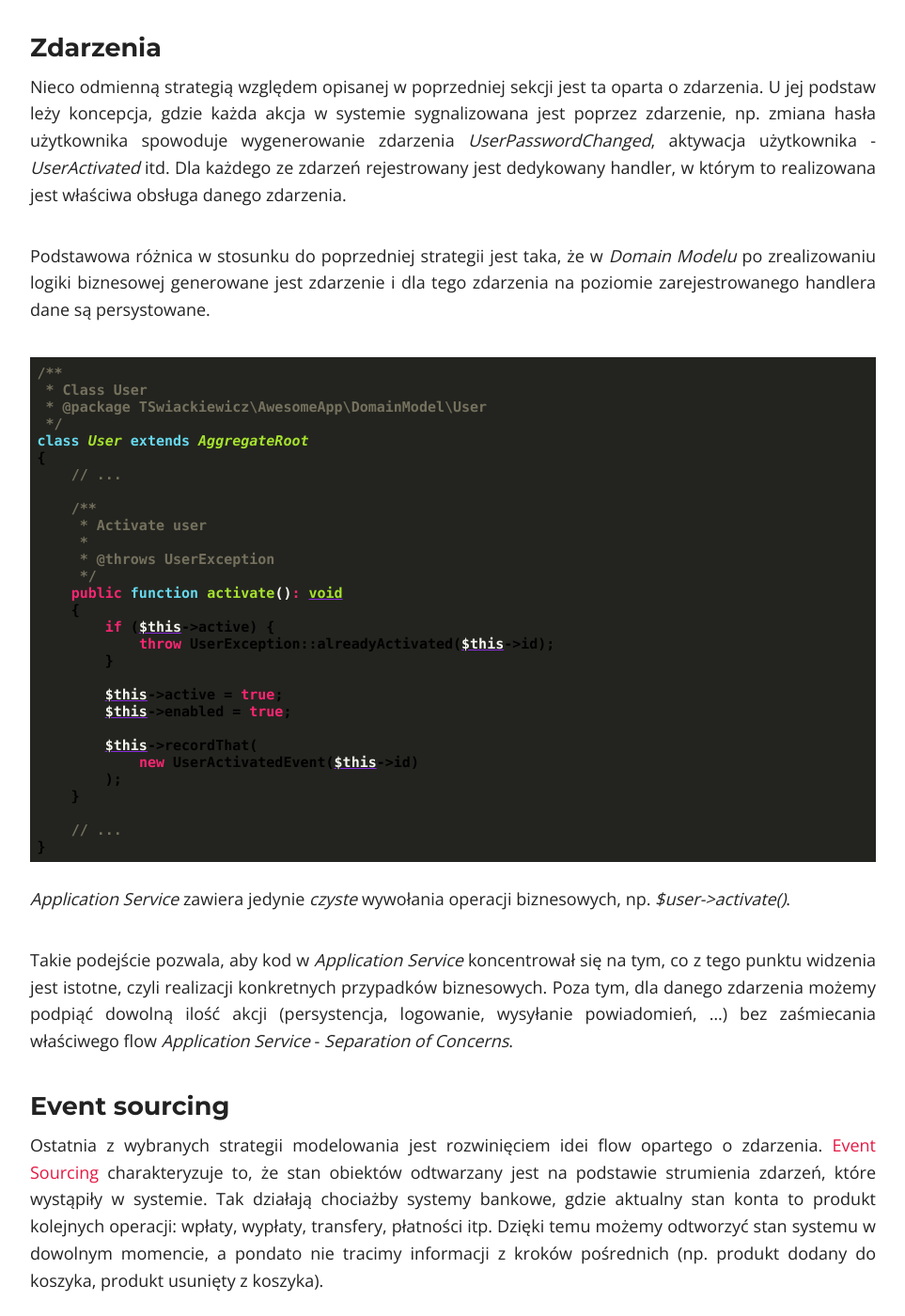
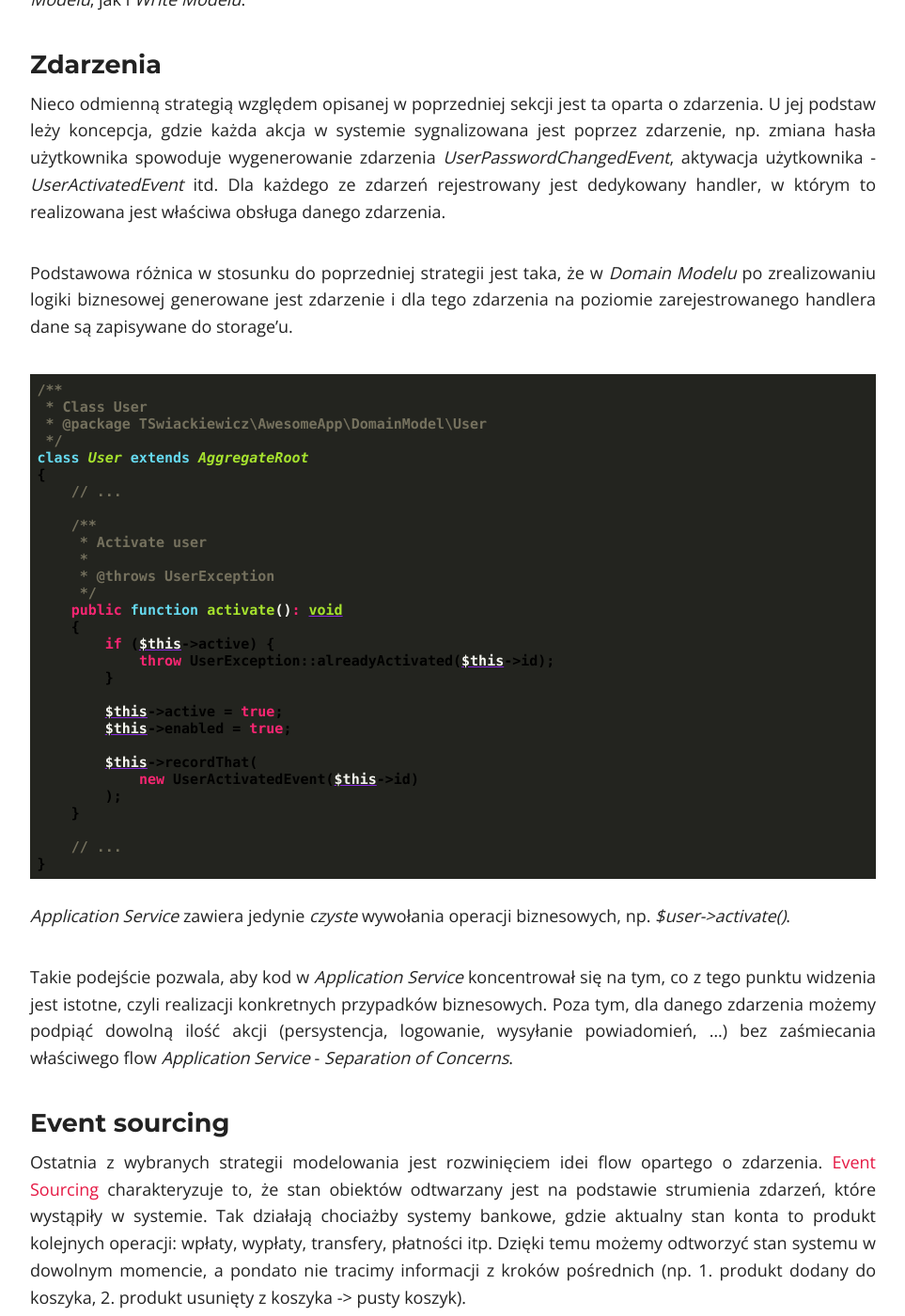
Before and after one commit to tswiackiewicz/inside-the-source-code, a Jekyll site: the page built from _posts/2017-06-28-ddd-modeling-strategy.md, in a window 1280 px wide and 1400 px high, scrolled down 1885 px. Shown: the whole window at 94% size, without its empty margins (158-1121 px from the left). Built offline with Jekyll 4.4.1, drawn with Linux system fonts in a browser that asks for light colours; nearby versions of some CDN libraries; comment, search, counter and statistics services are not loaded; some of the changed text lies outside the part shown.

Commit message:
"Strategie modelowania w DDD" - minor refactorings

```diff
--- a/_posts/2017-06-28-ddd-modeling-strategy.md
+++ b/_posts/2017-06-28-ddd-modeling-strategy.md
@@ -14,7 +14,7 @@ Inspiracją do publikacji [poprzedniego artykułu](http://tswiackiewicz.github.i
 
 Szukając przypadku użycia dla przykładowej implementacji, chciałem aby był możliwie najprostszy, a przy tym pozwalał na realizację nieco bardziej złożonych aspektów, jak choćby sprawdzanie unikalności czy użycie *Domain Service*. Wybór padł na jeden z najpopularniejszych przypadków użycia - kontekst użytkownika: rejestracja, aktywacja, zmiana hasła, wyrejestrowanie.
 
-Jako dodatkowy cel tego *eksperymentu* obrałem różne strategie modelowania, poczynając od najprostszej, poprzez flow oparty o zdarzenia, na *Event Sourcingu* kończąc.
+Jako dodatkowy cel tego eksperymentu obrałem różne strategie modelowania, poczynając od najprostszej, poprzez flow oparty o zdarzenia, na *Event Sourcingu* kończąc.
 
 Zacznijmy jednak od tego, co nie zostało w pełni uwzględnione w poprzednim artykule, czyli [CQRS](https://martinfowler.com/bliki/CQRS.html).
 
@@ -41,9 +42,9 @@ Na poziomie *Infrastructure* znajdziemy konkretne implementacje elementów (np.
 
 ### Zdarzenia
 
-Nieco odmienną strategią względem opisanej w poprzedniej sekcji jest ta oparta o zdarzenia. U jej podstaw leży koncepcja, gdzie każda akcja w systemie sygnalizowana jest poprzez zdarzenie, np. zmiana hasła użytkownika spowoduje wygenerowanie zdarzenia *UserPasswordChanged*, aktywacja użytkownika - *UserActivated* itd. Dla każdego ze zdarzeń rejestrowany jest dedykowany handler, w którym to realizowana jest właściwa obsługa danego zdarzenia.
+Nieco odmienną strategią względem opisanej w poprzedniej sekcji jest ta oparta o zdarzenia. U jej podstaw leży koncepcja, gdzie każda akcja w systemie sygnalizowana jest poprzez zdarzenie, np. zmiana hasła użytkownika spowoduje wygenerowanie zdarzenia *UserPasswordChangedEvent*, aktywacja użytkownika - *UserActivatedEvent* itd. Dla każdego ze zdarzeń rejestrowany jest dedykowany handler, w którym to realizowana jest właściwa obsługa danego zdarzenia.
 
-Podstawowa różnica w stosunku do poprzedniej strategii jest taka, że w *Domain Modelu* po zrealizowaniu logiki biznesowej generowane jest zdarzenie i dla tego zdarzenia na poziomie zarejestrowanego handlera dane są persystowane.
+Podstawowa różnica w stosunku do poprzedniej strategii jest taka, że w *Domain Modelu* po zrealizowaniu logiki biznesowej generowane jest zdarzenie i dla tego zdarzenia na poziomie zarejestrowanego handlera dane są zapisywane do storage'u.
 
 {% highlight php %}
 /**
@@ -85,7 +86,7 @@ Takie podejście pozwala, aby kod w *Application Service* koncentrował się na
 
 ### Event sourcing
 
-Ostatnia z wybranych strategii modelowania jest rozwinięciem idei flow opartego o zdarzenia. [Event Sourcing](https://martinfowler.com/eaaDev/EventSourcing.html) charakteryzuje to, że stan obiektów odtwarzany jest na podstawie strumienia zdarzeń, które wystąpiły w systemie. Tak działają chociażby systemy bankowe, gdzie aktualny stan konta to produkt kolejnych operacji: wpłaty, wypłaty, transfery, płatności itp. Dzięki temu możemy odtworzyć stan systemu w dowolnym momencie, a pondato nie tracimy informacji z kroków pośrednich (np. produkt dodany do koszyka, produkt usunięty z koszyka).
+Ostatnia z wybranych strategii modelowania jest rozwinięciem idei flow opartego o zdarzenia. [Event Sourcing](https://martinfowler.com/eaaDev/EventSourcing.html) charakteryzuje to, że stan obiektów odtwarzany jest na podstawie strumienia zdarzeń, które wystąpiły w systemie. Tak działają chociażby systemy bankowe, gdzie aktualny stan konta to produkt kolejnych operacji: wpłaty, wypłaty, transfery, płatności itp. Dzięki temu możemy odtworzyć stan systemu w dowolnym momencie, a pondato nie tracimy informacji z kroków pośrednich (np. 1. produkt dodany do koszyka, 2. produkt usunięty z koszyka -> pusty koszyk).
 
 Analogiczie do poprzedniego podejścia *Read Model* jest odseparowany, dla zdarzenia rejestrowany jest handler. Zasadnicza różnica jest taka, że każde zdarzenie, które wystąpiło w systemie dodawane jest do tzw. *Event Loga* a persystencja realizowana w postaci projekcji na podstawie informacji zawartych w zdarzeniach.
 
@@ -121,6 +122,7 @@ Znajdź swoją strategię modelowania w Domain Driven Design!
 
 * [https://github.com/tswiackiewicz/ddd-workshops/](https://github.com/tswiackiewicz/ddd-workshops/)
 * [https://cqrs.files.wordpress.com/2010/11/cqrs_documents.pdf](https://cqrs.files.wordpress.com/2010/11/cqrs_documents.pdf)
+* [https://martinfowler.com/bliki/CQRS.html](https://martinfowler.com/bliki/CQRS.html)
 * [https://martinfowler.com/eaaDev/EventSourcing.html](https://martinfowler.com/eaaDev/EventSourcing.html)
 * [http://aspiringcraftsman.com/2008/01/03/art-of-separation-of-concerns/](http://aspiringcraftsman.com/2008/01/03/art-of-separation-of-concerns/)
 * [https://github.com/codeliner/php-ddd-cargo-sample](https://github.com/codeliner/php-ddd-cargo-sample)
```
Also changed, not shown: other parts of _posts/2017-06-28-ddd-modeling-strategy.md (+3 -2 lines).
